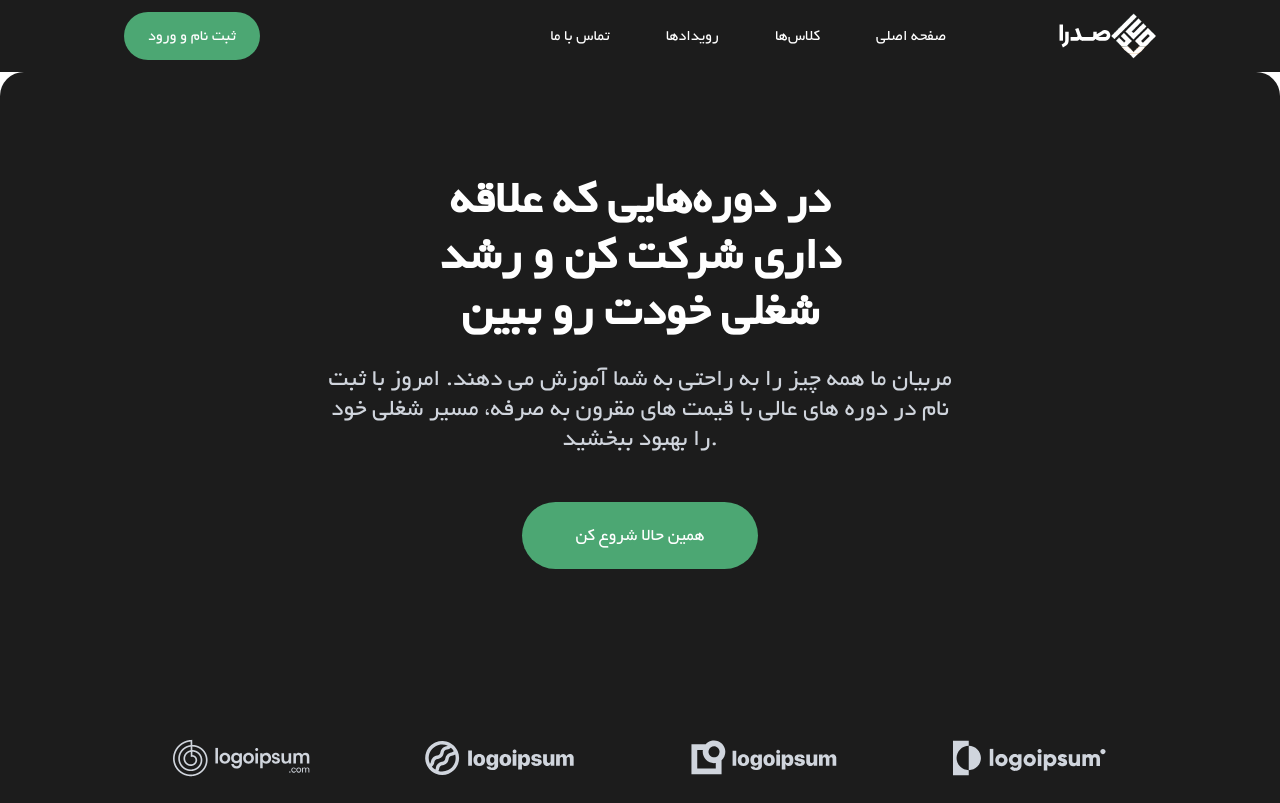
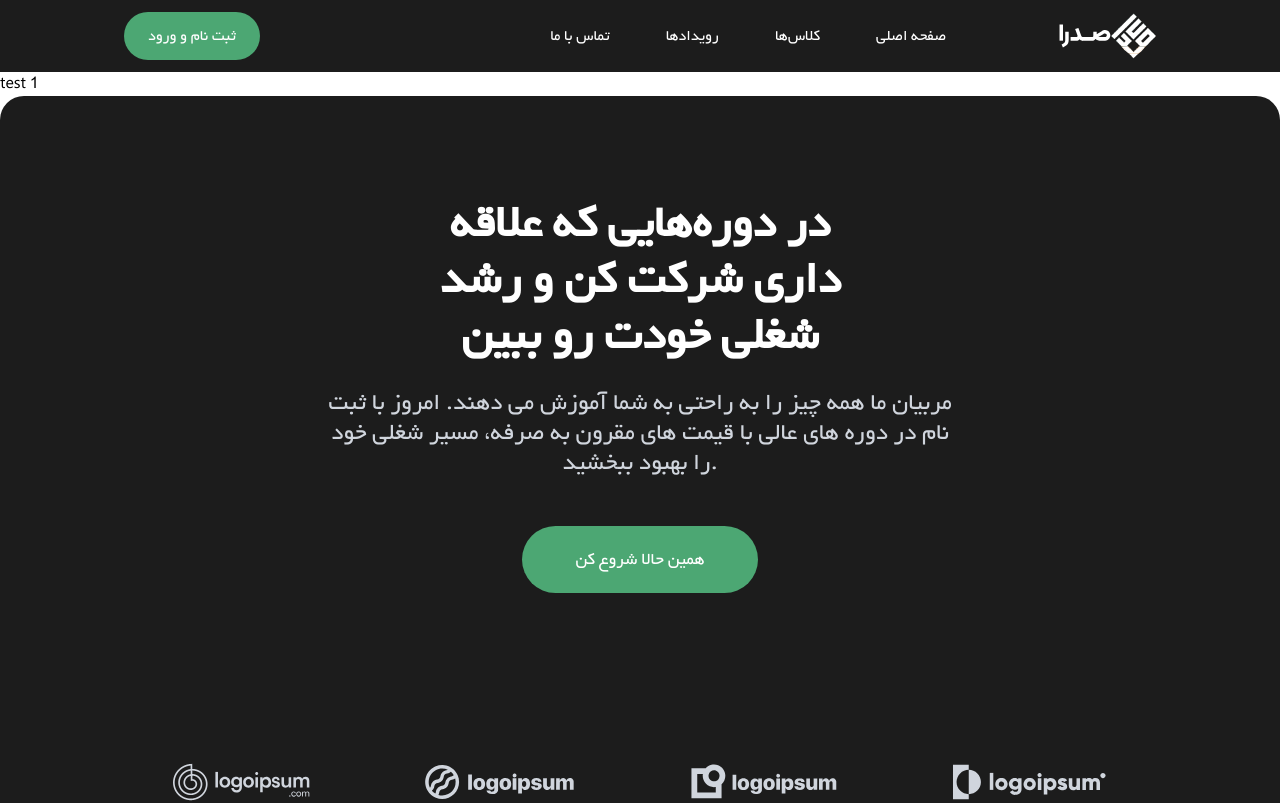
Before and after one commit to amiriar/sadra-v1, a React (Vite) app: page /blog/1 in a window 1280 px wide. Shown: the top 803 px of the page. Built offline with nearby package versions, Linux system fonts and the light colour scheme.

Commit message:
blog page done details started

```diff
--- a/src/components/modules/Blog-modules/BlogCard.jsx
+++ b/src/components/modules/Blog-modules/BlogCard.jsx
@@ -1,12 +1,19 @@
 import React from 'react';
 import { Card, CardContent, CardHeader, Avatar, Typography, Divider } from '@mui/material';
 import './BlogCard.css';
+import { useNavigate } from 'react-router-dom';
 
-const BlogCard = ({ imageData, date, title, description, authorName, authorDescription, authorPicture, hashtags }) => {
+const BlogCard = ({ id, imageData, date, title, description, authorName, authorDescription, authorPicture, hashtags }) => {
 
+    const navigate = useNavigate() ;
+
+    const clickHandler = async () => {
+        navigate(`/blog/${id}`)
+    }
 
     return (
-        <Card className='needFont' style={{ marginBottom: 20, borderRadius: '0.5rem', textAlign: "right", boxShadow: "0px 4px 8px 0px rgba(0, 0, 0, 0.10)", position: "relative" }}>
+        <div onClick={clickHandler}>
+            <Card style={{ marginBottom: 20, borderRadius: '0.5rem', textAlign: "right", boxShadow: "0px 4px 8px 0px rgba(0, 0, 0, 0.10)", position: "relative" }}>
                 {/* Card Content */}
                 <CardContent style={{ padding: 0 }}>
                     {/* Image */}
@@ -55,6 +62,7 @@ const BlogCard = ({ imageData, date, title, description, authorName, authorDescr
                     </div>
                 </CardContent>
             </Card>
+        </div>
     );
 };
 
--- a/src/components/routes/AppRoutes.jsx
+++ b/src/components/routes/AppRoutes.jsx
@@ -2,12 +2,14 @@
 import { Route, Routes } from 'react-router-dom';
 import Home from '../../pages/Home';
 import Blog from '../../pages/Blog';
+import BlogDetails from '../../pages/BlogDetails';
 
 const AppRoutes = () => {
     return (
         <Routes>
             <Route path="/" element={<Home />} />
             <Route path="/blog" element={<Blog />} />
+            <Route path="/blog/:id" element={<BlogDetails />} />
         </Routes>
     );
 };
--- a/src/pages/Blog.jsx
+++ b/src/pages/Blog.jsx
@@ -164,6 +164,7 @@ function Blog() {
                     <Grid item key={index} xs={12} sm={6} md={4}>
                         {/* Adjust the xs, sm, and md values to control the number of cards per row */}
                         <BlogCard
+                            id={card.id}
                             imageData={card.imageData}
                             date={card.date}
                             title={card.title}
--- /dev/null
+++ b/src/pages/BlogDetails.jsx
@@ -0,0 +1,13 @@
+import React from 'react'
+import { useParams } from 'react-router-dom'
+
+function BlogDetails() {
+    const params = useParams()
+    return (
+        <div>
+            test {params.id}
+        </div>
+    )
+}
+
+export default BlogDetails
```
Lines whose indentation alone changed are shown as unchanged.
